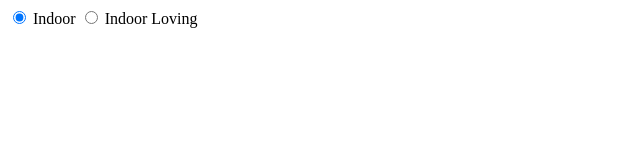
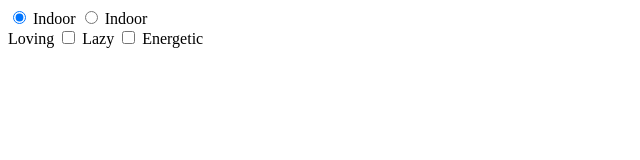
Before and after one commit to knightmoves-schools/005-forms-dorianvelazquez, a website: page index.html in a window 1280 px wide. Shown: the whole page, without its empty margins (0-640 px from the left). Drawn offline with Linux system fonts and the light colour scheme.

Commit message:
Update index.html

```diff
--- a/index.html
+++ b/index.html
@@ -7,10 +7,15 @@
         <input id="indoor" type="radio" name="indoor-outdoor" value='indoor' checked>
         <label for="indoor">Indoor</label>
     <input id="outdoor" type="radio" name="indoor-outdoor" value="outdoor">
-     <label for="indoor">Indoor</label>
+     <label for="indoor">Indoor</label><br>
 
     <imput id="loving" type="checkbox" name="personality" value="loving">
-    <label for="loving">Loving</label><br>
+    <label for="loving">Loving</label>
+        <input id="lazy" type="checkbox" name="personality" value="lazy">
+        <label for="lazy">Lazy</label>
+         <input id="energetic" type="checkbox" name="personality" value="energetic">
+        <label for="energetic">Energetic</label>
+
     </form>
     </body>
 </html>
```
